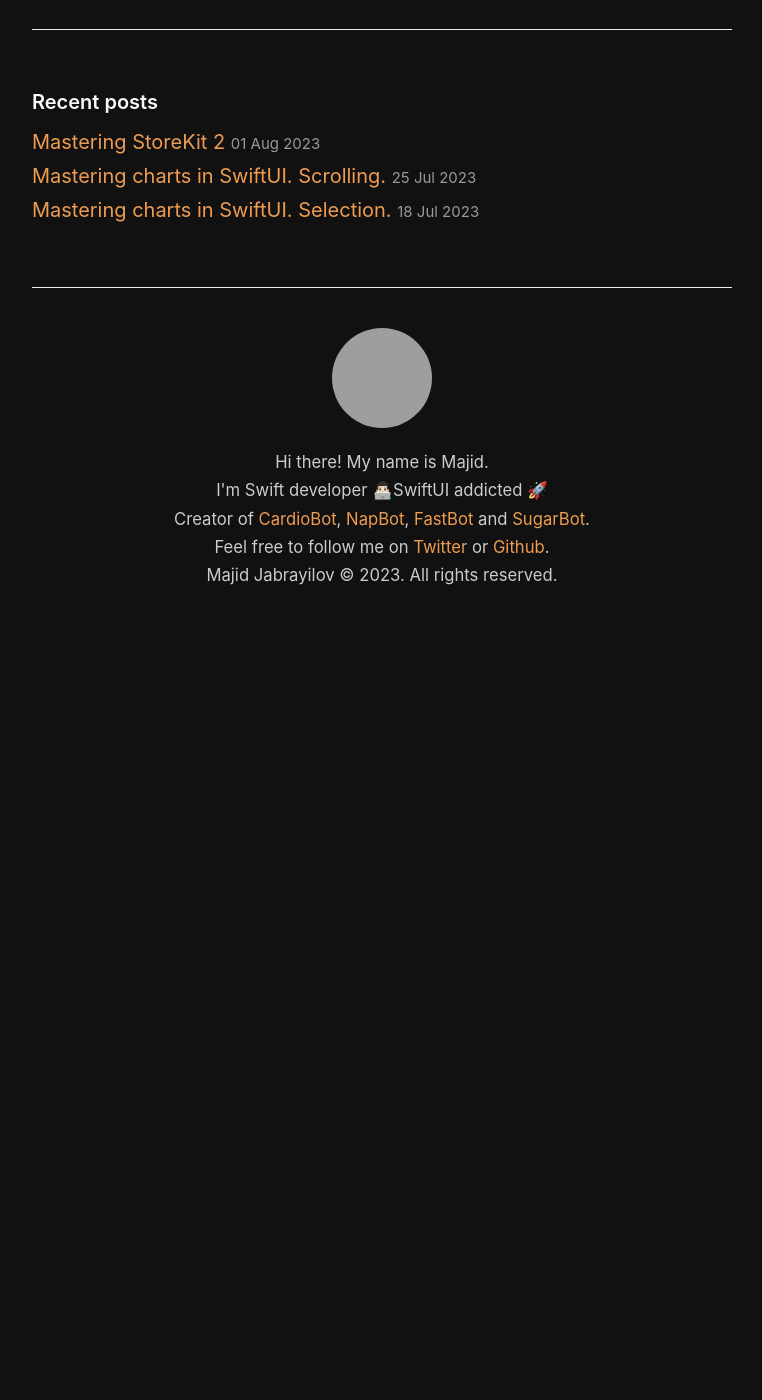
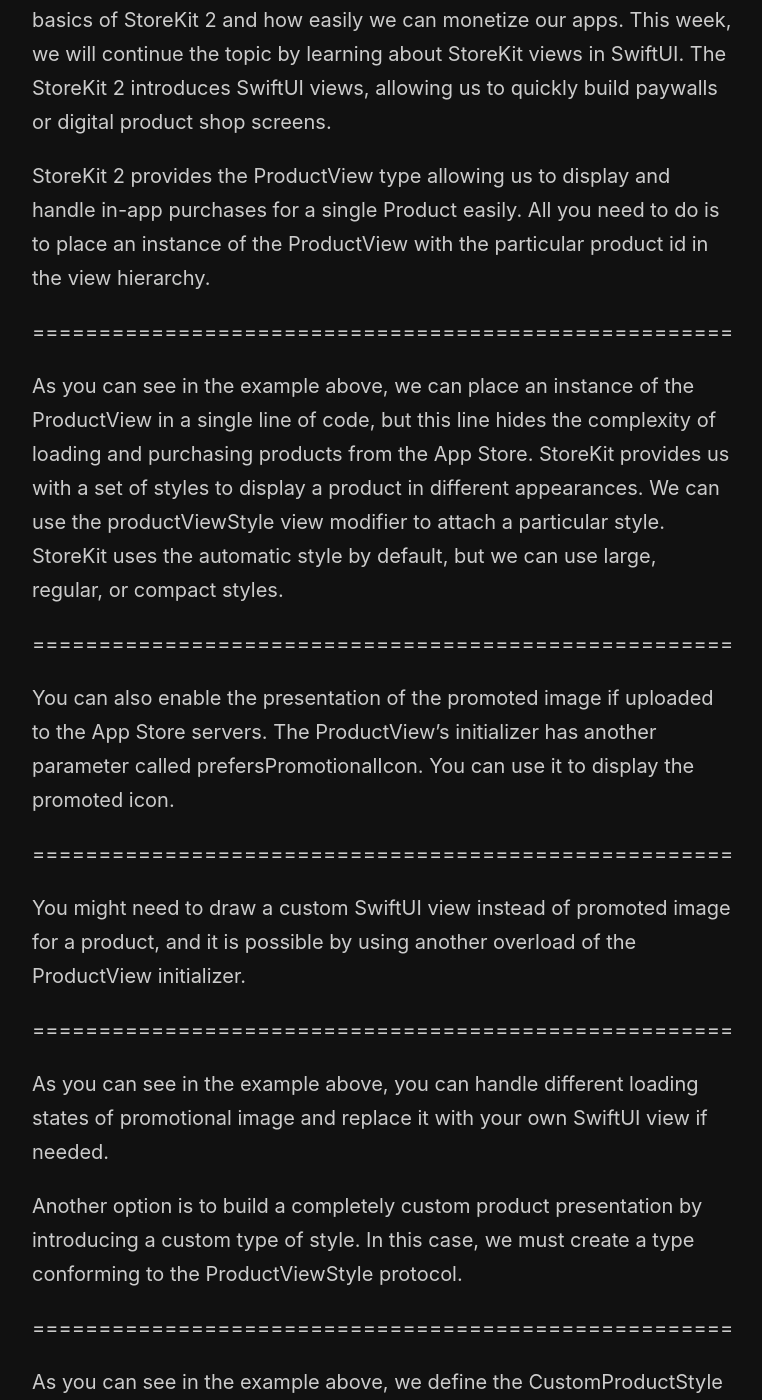
Before and after one commit to mecid/mecid.github.io, a Jekyll site: the page built from _posts/2023-08-08-mastering-storekit2-productview-in-swiftui.md, in a window 1280 px wide and 1400 px high, scrolled down 344 px. Shown: the whole window, without its empty margins (258-1020 px from the left). Built offline with Jekyll 4.4.1, drawn with Linux system fonts in a browser that asks for light colours; before the commit the page ends 974 px from its top, so only the background shows below that; some of the changed text lies outside the part shown; grey boxes are pictures that could not be loaded.

Commit message:
store view post content added

```diff
--- a/_posts/2023-08-08-mastering-storekit2-productview-in-swiftui.md
+++ b/_posts/2023-08-08-mastering-storekit2-productview-in-swiftui.md
@@ -2,3 +2,45 @@
 title: Mastering StoreKit 2. ProductView and StoreView.
 layout: post
 ---
+
+We started a series of posts about StoreKit 2 last week. We learned the basics of StoreKit 2 and how easily we can monetize our apps. This week, we will continue the topic by learning about StoreKit views in SwiftUI. The StoreKit 2 introduces SwiftUI views, allowing us to quickly build paywalls or digital product shop screens.
+
+StoreKit 2 provides the ProductView type allowing us to display and handle in-app purchases for a single Product easily. All you need to do is to place an instance of the ProductView with the particular product id in the view hierarchy.
+
+=====================================================
+
+As you can see in the example above, we can place an instance of the ProductView in a single line of code, but this line hides the complexity of loading and purchasing products from the App Store. StoreKit provides us with a set of styles to display a product in different appearances. We can use the productViewStyle view modifier to attach a particular style. StoreKit uses the automatic style by default, but we can use large, regular, or compact styles.
+
+=====================================================
+
+You can also enable the presentation of the promoted image if uploaded to the App Store servers. The ProductView's initializer has another parameter called prefersPromotionalIcon. You can use it to display the promoted icon.
+
+=====================================================
+
+You might need to draw a custom SwiftUI view instead of promoted image for a product, and it is possible by using another overload of the ProductView initializer.
+
+=====================================================
+
+As you can see in the example above, you can handle different loading states of promotional image and replace it with your own SwiftUI view if needed.
+
+Another option is to build a completely custom product presentation by introducing a custom type of style. In this case, we must create a type conforming to the ProductViewStyle protocol.
+
+=====================================================
+
+As you can see in the example above, we define the CustomProductStyle type conforming to the ProductViewStyle protocol. The ProductViewStyle protocol has the only requirement, which is the makeBody function. The makeBody function has the parameter of type ProductViewStyleConfiguration, providing us with all the needed information about the product, loading state, and purchase functionality.
+
+We can use different product styles to build the layout we need. Let's make a paywall screen displaying subscription options among the lifetime in-app purchases.
+
+=====================================================
+
+As you can see, we use different style options to display the list of available in-app purchases just in a few lines of code. And the UI we build supports purchasing and observes refunds automatically. But StoreKit views in SwiftUI don't stop here. It provides us with the StoreView view displaying the collection of products in different layouts depending on the available space.
+
+=====================================================
+
+The StoreView displays the layout for displaying a collection of products. For example, on tvOS StoreView uses a grid to show the products. You can still customize the look and feel of the products displayed in the StoreView by applying the productViewStyle view modifier to the StoreView.
+
+=====================================================
+
+The StoreView provides a set of buttons like restore transactions or paywall cancellation buttons out of the box. You can manipulate the visibility of a particular button by using the storeButton view modifier.
+
+Today we learned about SwiftUI views that StoreKit 2 provides us to build paywalls in our apps.
```
